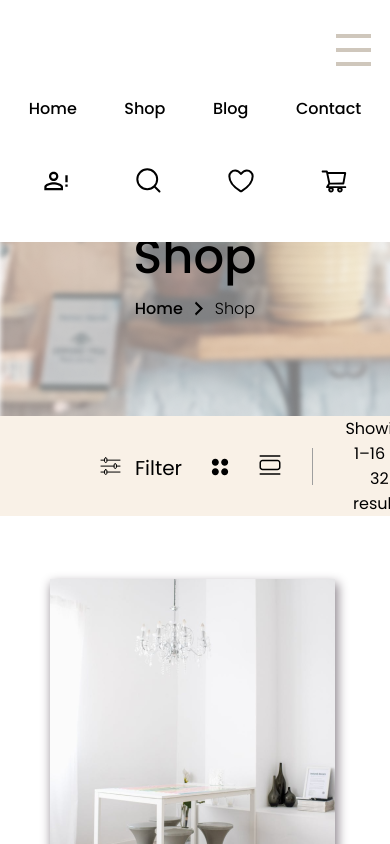
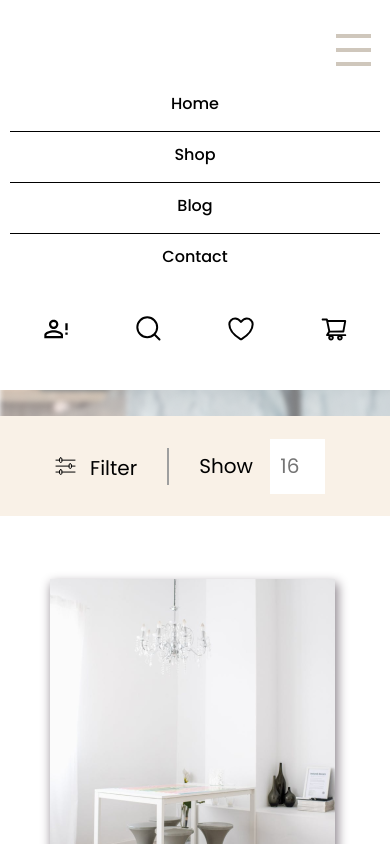
Before and after one commit to SubwaySerfer/e-commerce, a Vue app: page /shop in a window 390 px wide. Both pictures are taken after a click on the element 353 px from the left and 50 px from the top of the page. Shown: the top 844 px of the page. Built offline with nearby package versions, Linux system fonts and the light colour scheme.

Commit message:
feat: add media for filtersShop

```diff
--- a/src/components/layout/TheHeader.vue
+++ b/src/components/layout/TheHeader.vue
@@ -37,10 +37,10 @@
       <span class="burger__line"></span>
       <nav class="burger-wrapper" v-if="isBurgerOpen && windowWidth < 770">
         <ul class="burger-page__list">
-          <li class="btn-root"><router-link to="/">Home</router-link></li>
-          <li class="btn-root"><router-link to="/shop">Shop</router-link></li>
-          <li class="btn-root"><router-link to="/blog">Blog</router-link></li>
-          <li class="btn-root">
+          <li class="btn-root "><router-link to="/">Home</router-link></li>
+          <li class="btn-root burger-list__btn"><router-link to="/shop">Shop</router-link></li>
+          <li class="btn-root burger-list__btn"><router-link to="/blog">Blog</router-link></li>
+          <li class="btn-root burger-list__btn">
             <router-link to="/contact">Contact</router-link>
           </li>
         </ul>
@@ -214,15 +214,20 @@ a {
   display: flex;
   flex-direction: column;
   gap: 2rem;
-  padding: 8rem 1rem 3rem;
+  padding: 7.5rem 1rem 3rem;
 }
 
 .burger-page__list {
   display: flex;
-  flex-direction: row;
-  gap: 1rem;
+  flex-direction: column;
+  gap: 1.5rem;
   font-size: 1.6rem;
   justify-content: space-around;
+}
+
+.burger-list__btn {
+  border-top: 1px solid;
+  padding-top: 1rem;
 }
 
 .burger-icons__list {
--- a/src/components/shop/FiltersShop.vue
+++ b/src/components/shop/FiltersShop.vue
@@ -1,32 +1,56 @@
 <template>
-  <section>
+  <section class="filter-wrapper">
     <div class="filters-box-first">
       <ul>
         <li>
           <img src="/assets/icons/shop/filters-scroll.svg" alt="filter scroll icon" />
         </li>
         <li class="scroll-label">Filter</li>
-        <li>
+        <li v-if="windowWidth > 740">
           <img src="/assets/icons/shop/filters-dots.svg" alt="filter dots" class="filter-dots" />
         </li>
-        <li>
+        <li v-if="windowWidth > 740">
           <img src="/assets/icons/shop/filters-view.svg" alt="filter view" class="filter-view" />
         </li>
       </ul>
       <span class="cross-line"></span>
-      <h6>Showing 1–16 of 32 results</h6>
+      <h6 v-if="windowWidth > 1020">Showing 1–16 of 32 results</h6>
     </div>
     <div class="filters-box-sec">
       <label for="">Show</label>
       <input type="number" placeholder="16" class="show-input" />
-      <label for="">Short by</label>
-      <input type="text" placeholder="Default" class="short-input" />
+      <label for="" v-if="windowWidth > 620">Short by</label>
+      <input v-if="windowWidth > 620" type="text" placeholder="Default" class="short-input" />
     </div>
   </section>
 </template>
 
+<script>
+export default {
+  data() {
+    return {
+      windowWidth: window.innerWidth,
+    }
+  },
+  mounted() {
+    this.$nextTick(() => {
+      window.addEventListener('resize', this.onResize)
+    })
+  },
+  beforeDestroy() {
+    window.removeEventListener('resize', this.onResize);
+  },
+  methods: {
+    onResize() {
+      this.windowWidth = window.innerWidth;
+    }
+  }
+}
+
+</script>
+
 <style scoped>
-section {
+.filter-wrapper {
   height: 10rem;
   background-color: #f9f1e7;
   display: flex;
@@ -101,16 +125,12 @@ input {
   border: none;
 }
 
-/* label {
-} */
 .show-input {
   width: 5.5rem;
   height: 5.5rem;
   background-color: #ffffff;
-  /* padding: 1.2rem 1.3rem 1.2rem 1.8rem; */
   display: block;
   text-align: center;
-
   margin-right: 1.2rem;
 }
 
@@ -118,6 +138,18 @@ input {
   width: 18.8rem;
   height: 5.5rem;
   padding-left: 3rem;
-  /* flex-shrink: 0; */
+}
+
+@media(max-width: 1200px) {
+  .filter-wrapper {
+    padding: 3.5vw;
+  }
+}
+
+@media(max-width: 620px) {
+  .filter-wrapper {
+    justify-content: center;
+    gap: 3rem;
+  }
 }
 </style>
```
Also changed, not shown: tasks.txt.
